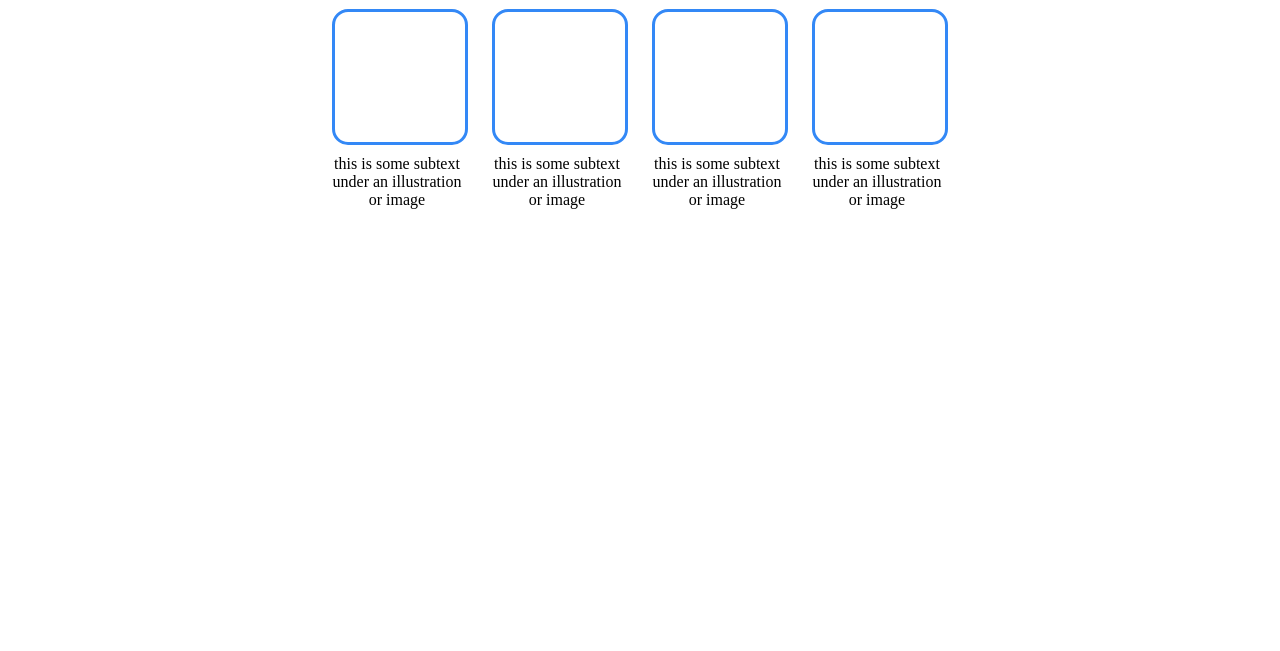
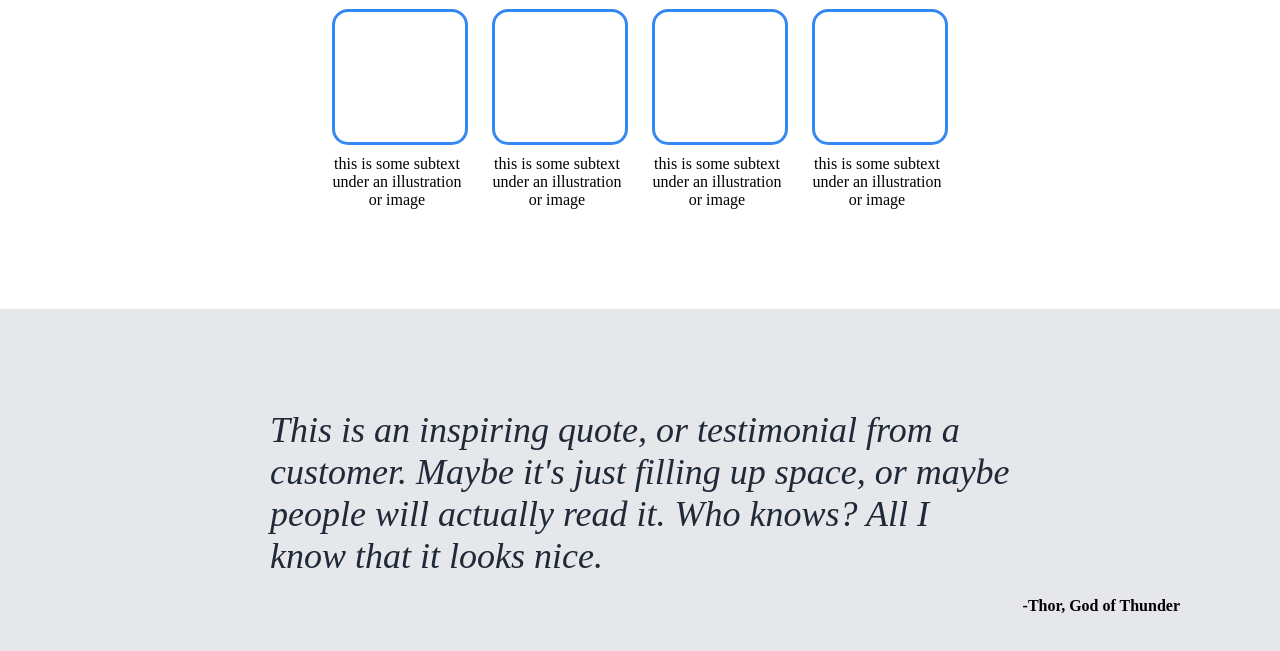
Before and after one commit to ahmedelbrawany/odin-awesome-website, a plain HTML site: page index.html in a window 1280 px wide. Shown: the part 620-1271 px from the top of the page. Before the commit the page ends 929 px from the top, so only its background shows below. Drawn offline with Linux system fonts and the light colour scheme.

Commit message:
Section 3 html and css
In this commit, I made the following:
    - created a new css file for section 3 styles.
    - add html element and css styles required for section 3.

```diff
--- a/index.html
+++ b/index.html
@@ -4,6 +4,7 @@
     <meta charset="UTF-8">
     <link rel="stylesheet" href="./styles/sec-1-styles.css">
     <link rel="stylesheet" href="./styles/sec-2-styles.css">
+    <link rel="stylesheet" href="./styles/sec-3-styles.css">
     <title>Awesome Website</title>
 </head>
 <body>
@@ -63,9 +64,10 @@
 
     <div class="sec-3">
         <div class="sec-3-quote">
-
+            This is an inspiring quote, or testimonial from a customer. Maybe it's just filling up
+            space, or maybe people will actually read it. Who knows? All I know that it looks nice.
         </div>
-        <div class="sec-3-wroteby"></div>
+        <div class="sec-3-wroteby">-Thor, God of Thunder</div>
     </div>
 
 </body>
--- /dev/null
+++ b/styles/sec-3-styles.css
@@ -0,0 +1,21 @@
+.sec-3{
+    display: flex;
+    flex-flow: column;
+    background-color: #e5e7eb;
+    justify-content: center;
+    align-items: center;
+    gap: 20px;
+    padding: 100px;
+}
+
+.sec-3-quote{
+    font-size: 36px;
+    font-style: italic;
+    color: #1f2937;
+    width: 740px;
+}
+
+.sec-3-wroteby{
+    font-weight: bolder;
+    align-self: flex-end;
+}
```
